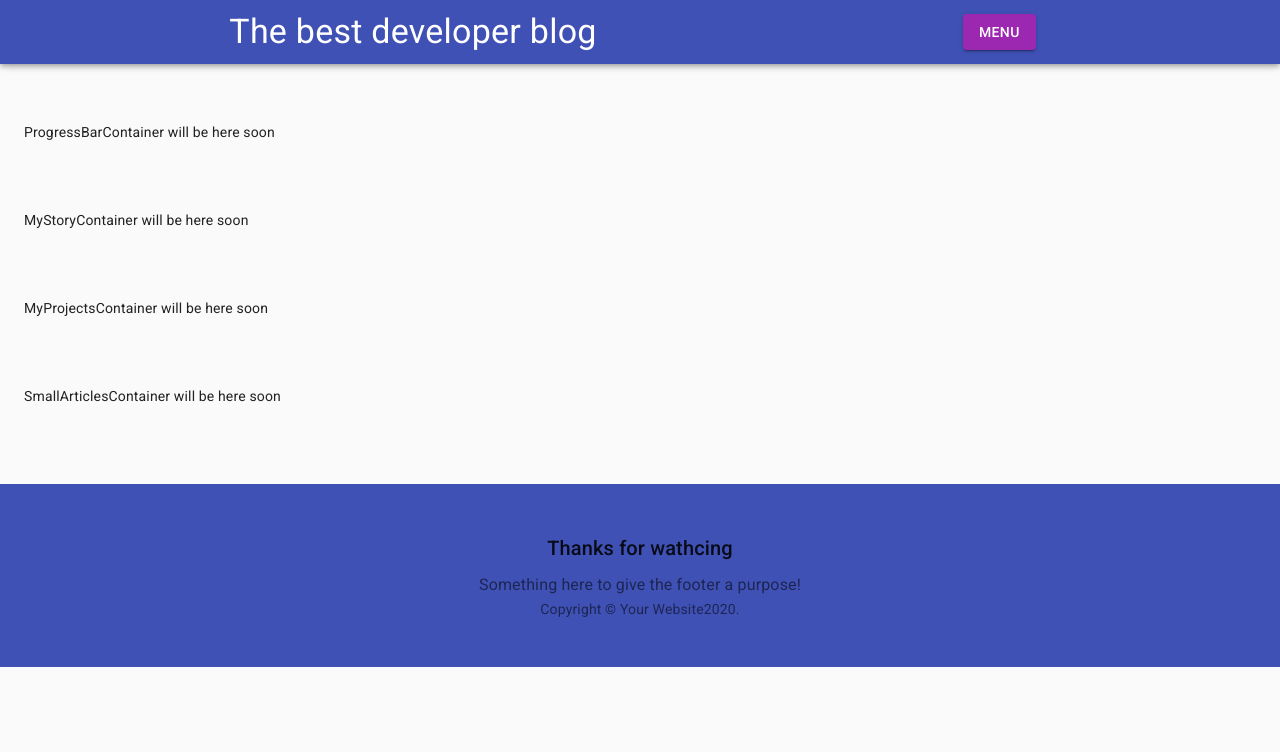
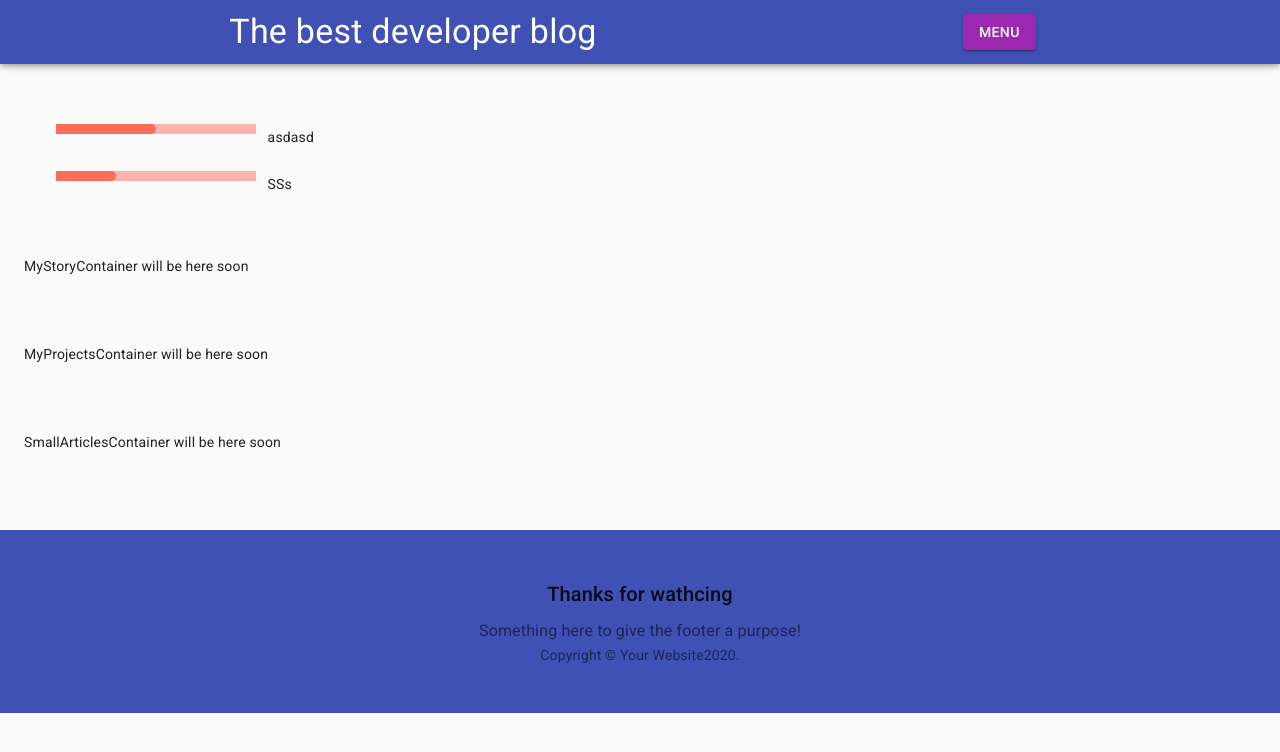
Before and after one commit to yaroslavShelest/my-blog-react, a React (Create React App) app in the folder my-blog-react/: page /main in a window 1280 px wide. Shown: the top 752 px of the page. Built offline with nearby package versions, Linux system fonts and the light colour scheme.

Commit message:
added branch

```diff
--- a/my-blog-react/src/Components/MainPage/MainPage.jsx
+++ b/my-blog-react/src/Components/MainPage/MainPage.jsx
@@ -1,24 +1,88 @@
 import React from "react";
-import { makeStyles } from "@material-ui/core/styles";
 import Grid from "@material-ui/core/Grid";
+import Container from "@material-ui/core/Container";
+import Box from "@material-ui/core/Box";
+import { lighten, makeStyles, withStyles } from "@material-ui/core/styles";
+import LinearProgress from "@material-ui/core/LinearProgress";
 
 const useStyles = makeStyles(theme => ({
   mainGrid: {
     marginTop: theme.spacing(3)
+  },
+  root: {
+    flexGrow: 1,
+  },
+  margin: {
+    display: "inline-block",
+    margin: theme.spacing(1),
+    width: "200px"
+  },
+}));
+
+const ColorLinearProgress = withStyles({
+  colorPrimary: {
+    backgroundColor: "#b2dfdb"
+  },
+  barColorPrimary: {
+    backgroundColor: "#00695c"
   }
-}));
+})(LinearProgress);
+
+const BorderLinearProgress = withStyles({
+  root: {
+    height: 10,
+    backgroundColor: lighten("#ff6c5c", 0.5)
+  },
+  bar: {
+    borderRadius: 20,
+    backgroundColor: "#ff6c5c"
+  }
+})(LinearProgress);
 
 export default function MySkills(props) {
   const classes = useStyles();
 
   return (
     <Grid container direction="column" spacing={5} className={classes.mainGrid}>
+      <Grid item>
+        <Container>
+          <Grid container direction="column">
+            <Grid item>
+              <Box my={1}>
+                <BorderLinearProgress
+                  className={classes.margin}
+                  variant="determinate"
+                  color="secondary"
+                  value={50}
+                /> asdasd
+              </Box>
+            </Grid>
+            <Grid item>
+              <Box my={1}>
+                <BorderLinearProgress
+                  className={classes.margin}
+                  variant="determinate"
+                  color="secondary"
+                  value={30}
+                /> SSs
+              </Box>
+            </Grid>
+          </Grid>
+        </Container>
+      </Grid>
 
-   <Grid item > <p>ProgressBarContainer will be here soon </p> </Grid>
-   <Grid item > <p>MyStoryContainer will be here soon </p> </Grid>
-   <Grid item > <p>MyProjectsContainer will be here soon </p> </Grid>
-   <Grid item > <p>SmallArticlesContainer will be here soon </p> </Grid>
+      <Grid item>
+        <p>MyStoryContainer will be here soon </p>{" "}
 
+
+
+      </Grid>
+      <Grid item>
+        <p>MyProjectsContainer will be here soon </p>{" "}
+      </Grid>
+      <Grid item>
+        <p>SmallArticlesContainer will be here soon </p>{" "}
+      </Grid>
 
       {/* <ProgressBarContainer /> */}
       {/* <MyStoryContainer /> */}
```
